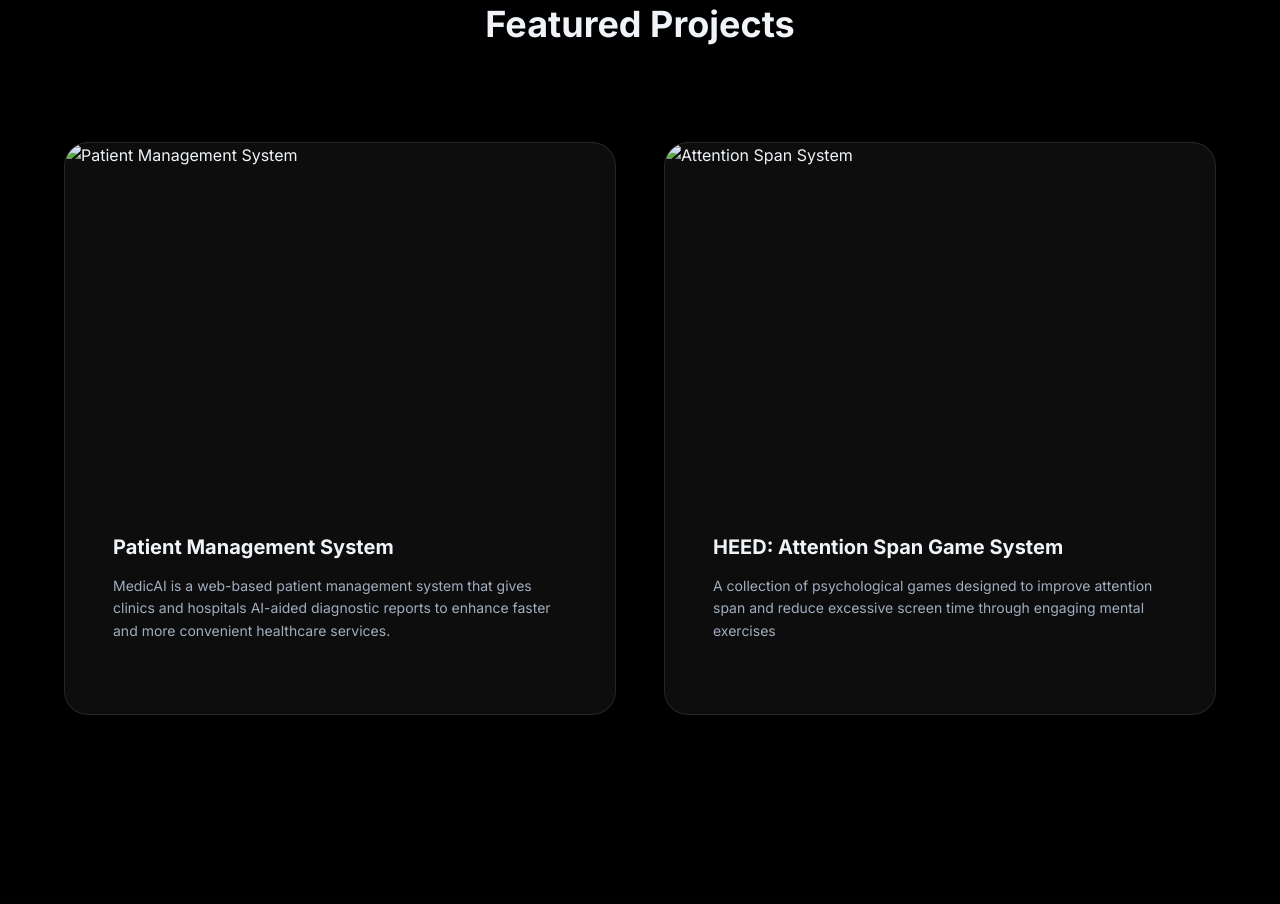
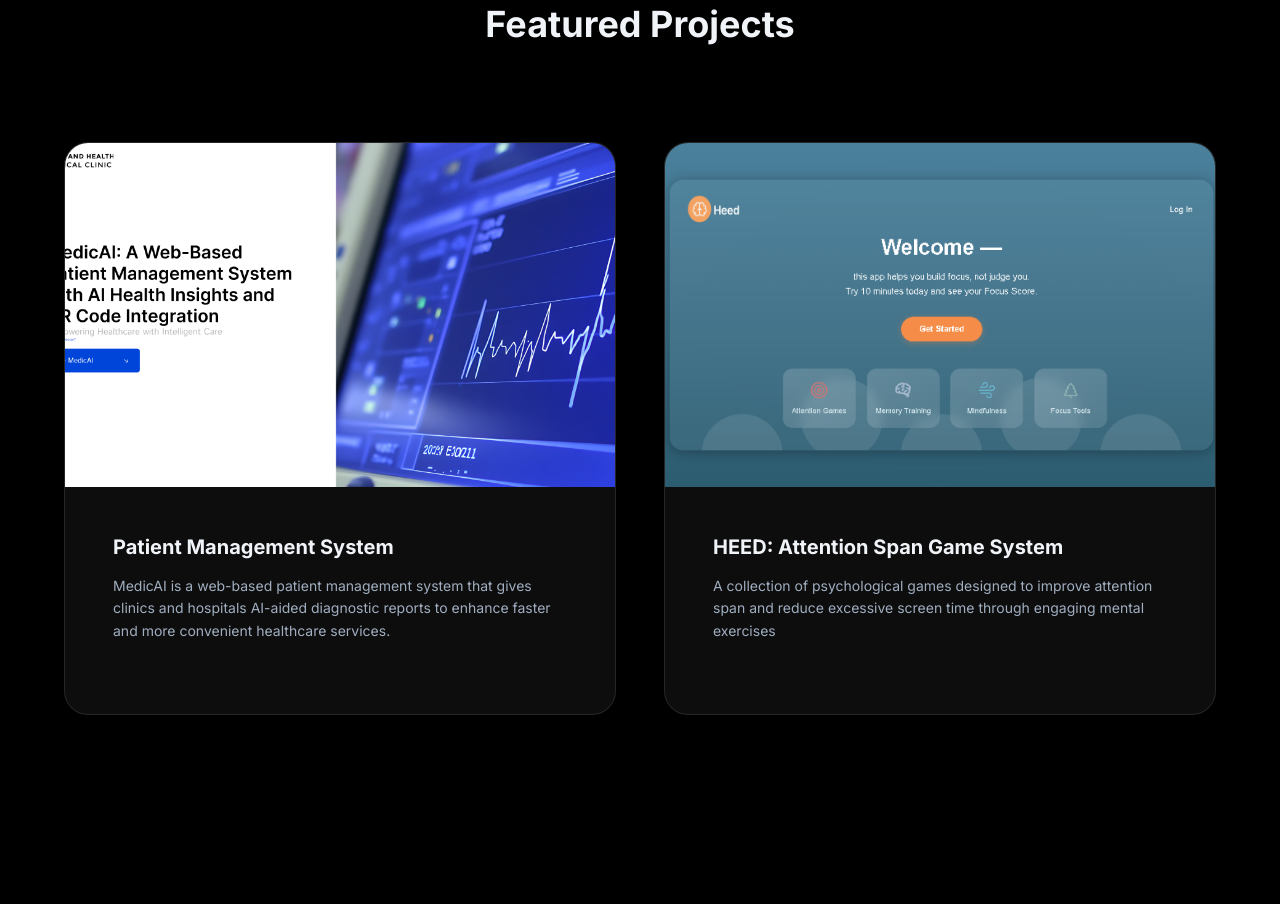
Before and after one commit to jrmmcrg/JeromeWeb, a plain HTML site: page index.html in a window 1280 px wide. Shown: the part 2370-3274 px from the top of the page. Drawn offline with Linux system fonts and the light colour scheme.

Commit message:
Update index.html

```diff
--- a/index.html
+++ b/index.html
@@ -210,7 +210,7 @@
                 <!-- Project 1: Patient Management System -->
                 <article class="project-card">
                     <div class="project-image-wrapper">
-                        <img src="MedicAi.png" alt="Patient Management System" class="project-image">
+                        <img src="images/MedicAi.png" alt="Patient Management System" class="project-image">
                         <div class="project-overlay">
                             <button class="project-btn" aria-label="View project details">View Details</button>
                         </div>
@@ -227,7 +227,7 @@
                 <!-- Project :attention span System -->
                 <article class="project-card">
                     <div class="project-image-wrapper">
-                        <img src="heed.png" alt="Attention Span System" class="project-image">
+                        <img src="images/heed.png" alt="Attention Span System" class="project-image">
                         <div class="project-overlay">
                             <button class="project-btn" aria-label="View project details">View Details</button>
                         </div>
```
